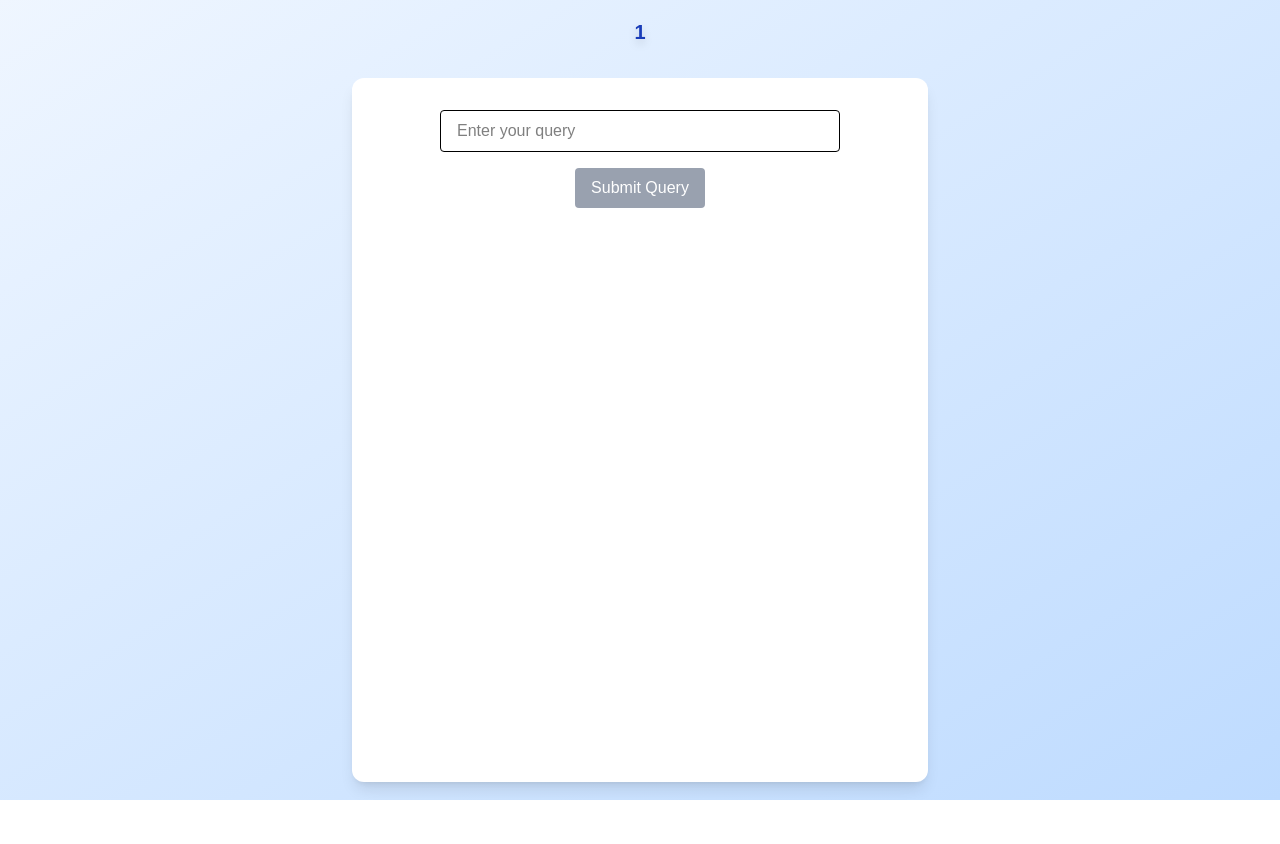
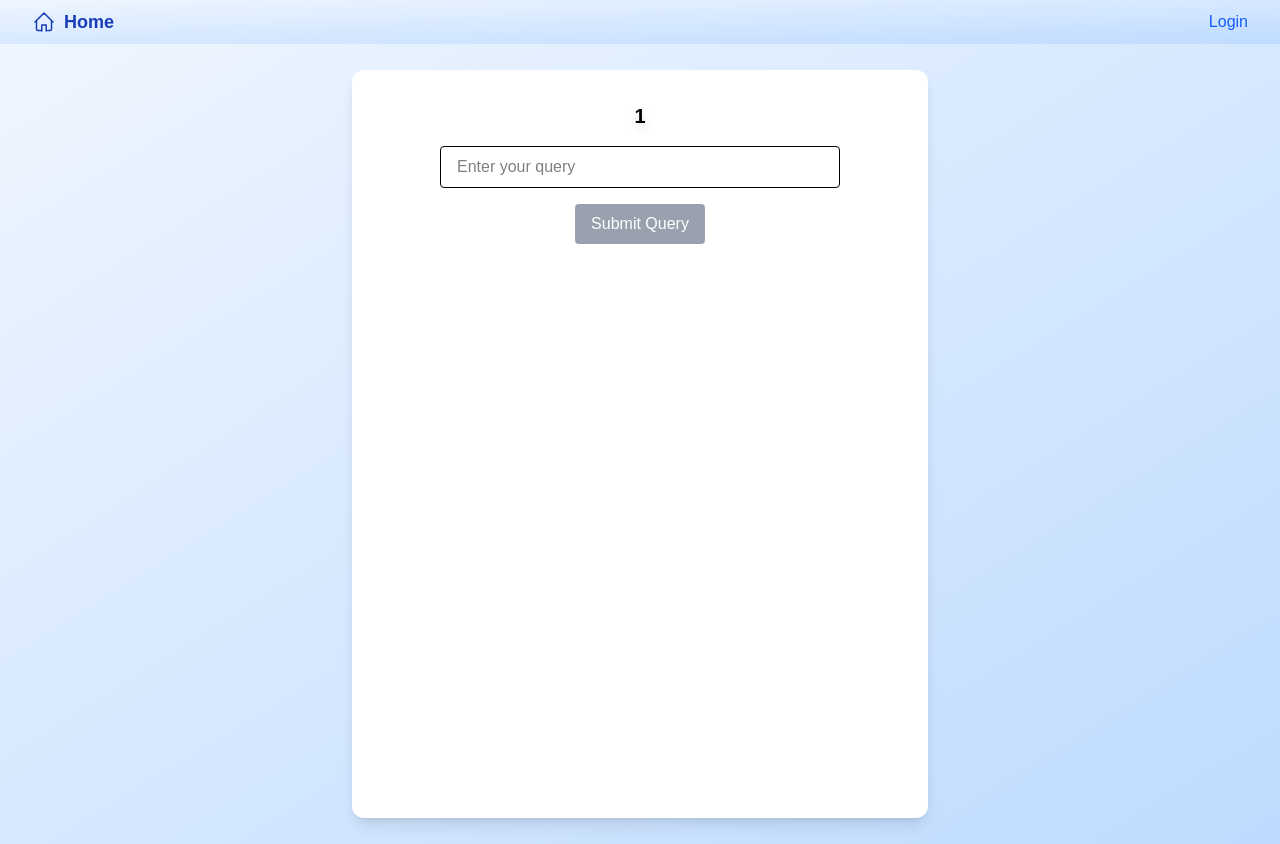
Before and after one commit to IsaacLea/ai-service-manual, a Next.js app: page /chat/1 in a window 1280 px wide. Before the commit the page ends 800 px from the top, so only its background shows below. Built offline with nearby package versions, Linux system fonts and the light colour scheme.

Commit message:
Added header to main page layount containing links to home and admin

```diff
--- a/src/app/chat/[indexName]/page.tsx
+++ b/src/app/chat/[indexName]/page.tsx
@@ -14,9 +14,10 @@ export default async function ChatContent({
   const indexDisplayRecord = getIndexDisplayRecord(indexName);
 
   return (
-    <div className="min-h-screen bg-gradient-to-br from-blue-50 to-blue-200 flex flex-col items-center justify-center">
-      <header className="mb-8 flex flex-col items-center space-y-4">
-        <h1 className="text-xl font-extrabold text-blue-800 drop-shadow-lg">
+    <div className="min-h-screen flex flex-col items-center justify-center">
+
+      <div className="w-full max-w-xl bg-white rounded-xl shadow-lg p-8 justify-center flex flex-col items-center space-y-4">
+        <h1 className="text-xl font-extrabold text-black drop-shadow-lg">
 
           {indexDisplayRecord &&
             indexDisplayRecord.indexDisplayName
@@ -30,12 +31,8 @@ export default async function ChatContent({
         {indexDisplayRecord && indexDisplayRecord.imgSrc &&
           <Image src={indexDisplayRecord.imgSrc} alt="Logo" width={60} height={40} className="w-15 h-10" />
         }
-
-      </header>
-
-      <main className="w-full max-w-xl bg-white rounded-xl shadow-lg p-8">
         <QueryInput indexName={indexName} />
-      </main>
+      </div>
     </div >
   );
 }
--- /dev/null
+++ b/src/app/components/HomeIcon.tsx
@@ -0,0 +1,21 @@
+// HomeIcon.tsx
+import React from "react";
+
+export default function HomeIcon({ className = "w-6 h-6 mr-2" }: { className?: string }) {
+  return (
+    <svg
+      xmlns="http://www.w3.org/2000/svg"
+      fill="none"
+      viewBox="0 0 24 24"
+      strokeWidth={1.5}
+      stroke="currentColor"
+      className={className}
+    >
+      <path
+        strokeLinecap="round"
+        strokeLinejoin="round"
+        d="M3 12l9-9 9 9M4.5 10.5V19a1.5 1.5 0 001.5 1.5h3.75m6 0H18a1.5 1.5 0 001.5-1.5v-8.5M9.75 21V15h4.5v6"
+      />
+    </svg>
+  );
+}
--- a/src/app/layout.tsx
+++ b/src/app/layout.tsx
@@ -1,6 +1,8 @@
 import type { Metadata } from "next";
 // import { Geist, Geist_Mono } from "next/font/google";
 import "./globals.css";
+import Link from "next/link";
+import HomeIcon from "./components/HomeIcon";
 
 // const geistSans = Geist({
 //   variable: "--font-geist-sans",
@@ -24,7 +26,21 @@ export default function RootLayout({
 }>) {
   return (
     <html lang="en">
-      {/* <div className="min-h-screen bg-gradient-to-br from-blue-50 to-blue-200 */}
+      <header className="w-full flex justify-between items-center px-8 py-2 bg-white shadow-md bg-gradient-to-br from-blue-50 to-blue-200">
+        <Link
+          href="/"
+          className="flex items-center text-lg font-bold text-blue-800 hover:underline"
+        >
+          <HomeIcon />
+          Home
+        </Link>
+        <Link
+          href="/admin"
+          className="text-blue-600 hover:underline font-medium"
+        >
+          Login
+        </Link>
+      </header>
       <body>
         <div className="min-h-screen bg-gradient-to-br from-blue-50 to-blue-200">
           {children}
```
